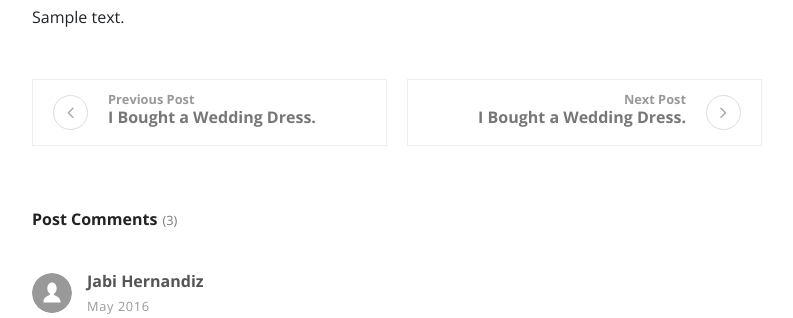
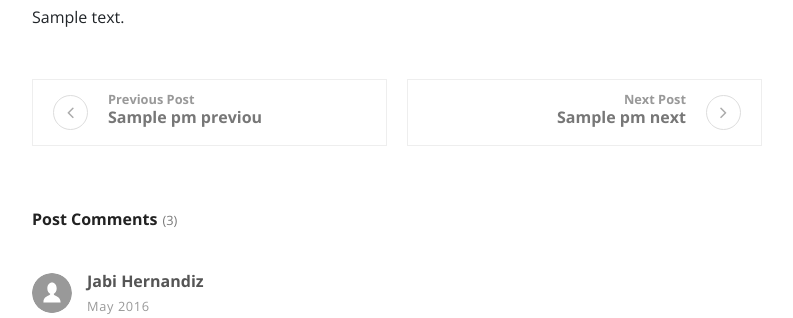
Before and after one commit to sadatyussuf/django-bootstrapious-blog, a Django app: template templates/post.html in a window 1280 px wide. Shown: the part 869-1187 px from the top of the page, without its empty margins (53-846 px from the left). Run offline with Django 3.2, Linux system fonts and the light colour scheme; the template is opened without the code that fills it: most values are stand-ins (such as "Sample title", 1, 10 or a date in 2020); grey boxes marked "Sample" are stand-in pictures; some libraries are stand-ins or nearby versions.

Commit message:
added previous and next functionality

```diff
--- a/blog/models.py
+++ b/blog/models.py
@@ -27,8 +27,8 @@ class PostModel(models.Model):
     categories = models.ManyToManyField(CategoryModel)
     author = models.ForeignKey(AuthorModel,on_delete=models.CASCADE)
     featured = models.BooleanField(default = False)
-    _previous = models.ForeignKey('self', related_name = 'previous_post' , on_delete = models.SET_NULL, null = True,blank= True)
-    _next = models.ForeignKey('self', related_name = 'next_post' , on_delete = models.SET_NULL, null = True,blank= True)
+    pm_previous = models.ForeignKey('self', related_name = 'previous_post' , on_delete = models.SET_NULL, null = True,blank= True)
+    pm_next = models.ForeignKey('self', related_name = 'next_post' , on_delete = models.SET_NULL, null = True,blank= True)
 
 
     def get_absolute_url(self):
--- a/templates/post.html
+++ b/templates/post.html
@@ -42,19 +42,26 @@
 
                 </div>
 
+
                 <div class="posts-nav d-flex justify-content-between align-items-stretch flex-column flex-md-row">
-                    <a href="#" class="prev-post text-left d-flex align-items-center">
+                  {%if post.pm_previous%}
+                    <a href="{{post.pm_previous.get_absolute_url}}" class="prev-post text-left d-flex align-items-center">
                       <div class="icon prev"><i class="fa fa-angle-left"></i></div>
                       <div class="text"><strong class="text-primary">Previous Post </strong>
-                        <h6>I Bought a Wedding Dress.</h6>
+                        <h6>{{post.pm_previous.title}}</h6>
                       </div>
                     </a>
-                    <a href="#" class="next-post text-right d-flex align-items-center justify-content-end">
-                    <div class="text"><strong class="text-primary">Next Post </strong>
-                      <h6>I Bought a Wedding Dress.</h6>
-                    </div>
-                    <div class="icon next"><i class="fa fa-angle-right">   </i></div></a>
-                  </div>
+                    {% endif %}
+                    {%if post.pm_next%}
+                    <a href="{{post.pm_next.get_absolute_url}}" class="next-post text-right d-flex align-items-center justify-content-end">
+                      <div class="text"><strong class="text-primary">Next Post </strong>
+                        <h6>{{post.pm_next.title}}</h6>
+                      </div>
+                      <div class="icon next"><i class="fa fa-angle-right"> </i></div>
+                    </a>
+                      {% endif %}
+                </div>
+
                 <div class="post-comments">
                   <header>
                     <h3 class="h6">Post Comments<span class="no-of-comments">(3)</span></h3>
```
Also changed, not shown: blog/migrations/0007_rename__next_postmodel_pm_next_and_more.py (added), db.sqlite3.
